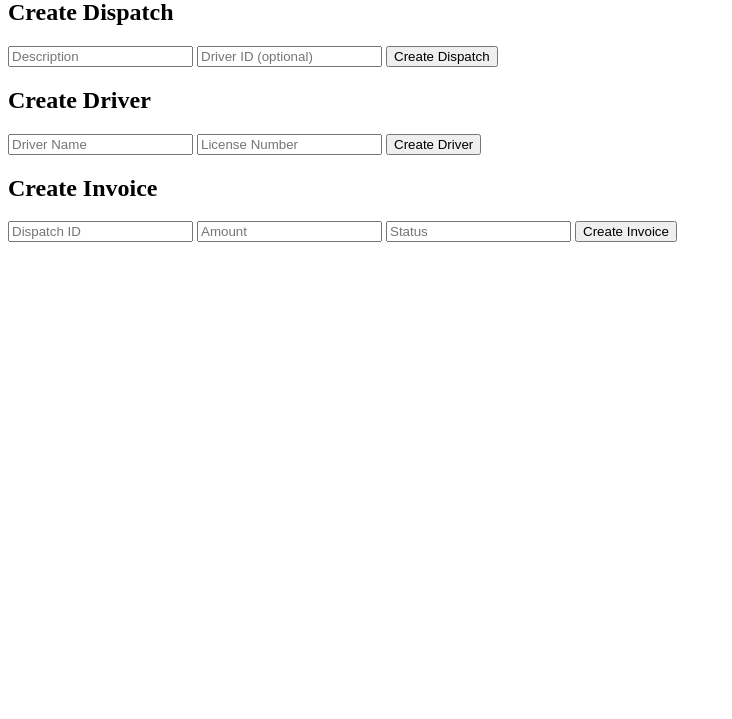
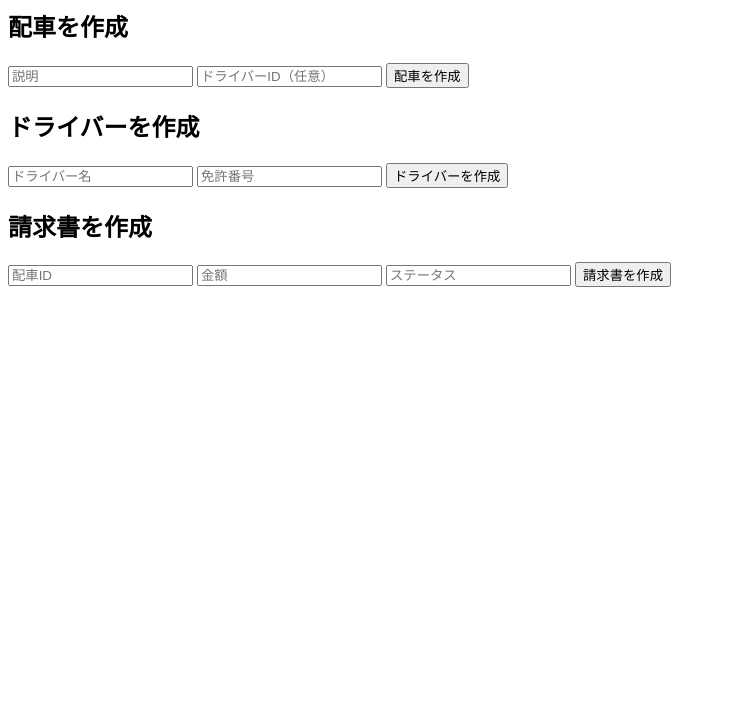
Before and after one commit to yuujitani0209-maker/ai-dispatch-system, a website: page public/index.html in a window 1280 px wide. Shown: the part 81-800 px from the top of the page, without its empty margins (0-732 px from the left). Drawn offline with nearby package versions, Linux system fonts and the light colour scheme; no server answers.

Commit message:
Translate index.html content tChange index.html to Japanese languageo Japanese

```diff
--- a/public/index.html
+++ b/public/index.html
@@ -1,35 +1,35 @@
 <!DOCTYPE html>
-<html lang="en">
+<html lang="ja">
 <head>
   <meta charset="UTF-8">
-  <title>AI Dispatch Board</title>
+  <title>AI配車ボード</title>
   <script src="https://cdn.socket.io/4.5.4/socket.io.min.js"></script>
 </head>
 <body>
-  <h1>AI Dispatch Board</h1>
+  <h1>AI配車ボード</h1>
 
-  <h2>Create Dispatch</h2>
+  <h2>配車を作成</h2>
   <form id="dispatch-form">
-    <input type="text" id="description" placeholder="Description" required>
-    <input type="number" id="driverId" placeholder="Driver ID (optional)">
-    <button type="submit">Create Dispatch</button>
+    <input type="text" id="description" placeholder="説明" required>
+    <input type="number" id="driverId" placeholder="ドライバーID（任意）">
+    <button type="submit">配車を作成</button>
   </form>
   <ul id="dispatch-list"></ul>
 
-  <h2>Create Driver</h2>
+  <h2>ドライバーを作成</h2>
   <form id="driver-form">
-    <input type="text" id="driver-name" placeholder="Driver Name" required>
-    <input type="text" id="license-number" placeholder="License Number" required>
-    <button type="submit">Create Driver</button>
+    <input type="text" id="driver-name" placeholder="ドライバー名" required>
+    <input type="text" id="license-number" placeholder="免許番号" required>
+    <button type="submit">ドライバーを作成</button>
   </form>
   <ul id="driver-list"></ul>
 
-  <h2>Create Invoice</h2>
+  <h2>請求書を作成</h2>
   <form id="invoice-form">
-    <input type="number" id="invoice-dispatchId" placeholder="Dispatch ID" required>
-    <input type="number" id="amount" placeholder="Amount" required>
-    <input type="text" id="status" placeholder="Status" required>
-    <button type="submit">Create Invoice</button>
+    <input type="number" id="invoice-dispatchId" placeholder="配車ID" required>
+    <input type="number" id="amount" placeholder="金額" required>
+    <input type="text" id="status" placeholder="ステータス" required>
+    <button type="submit">請求書を作成</button>
   </form>
   <ul id="invoice-list"></ul>
 
```
